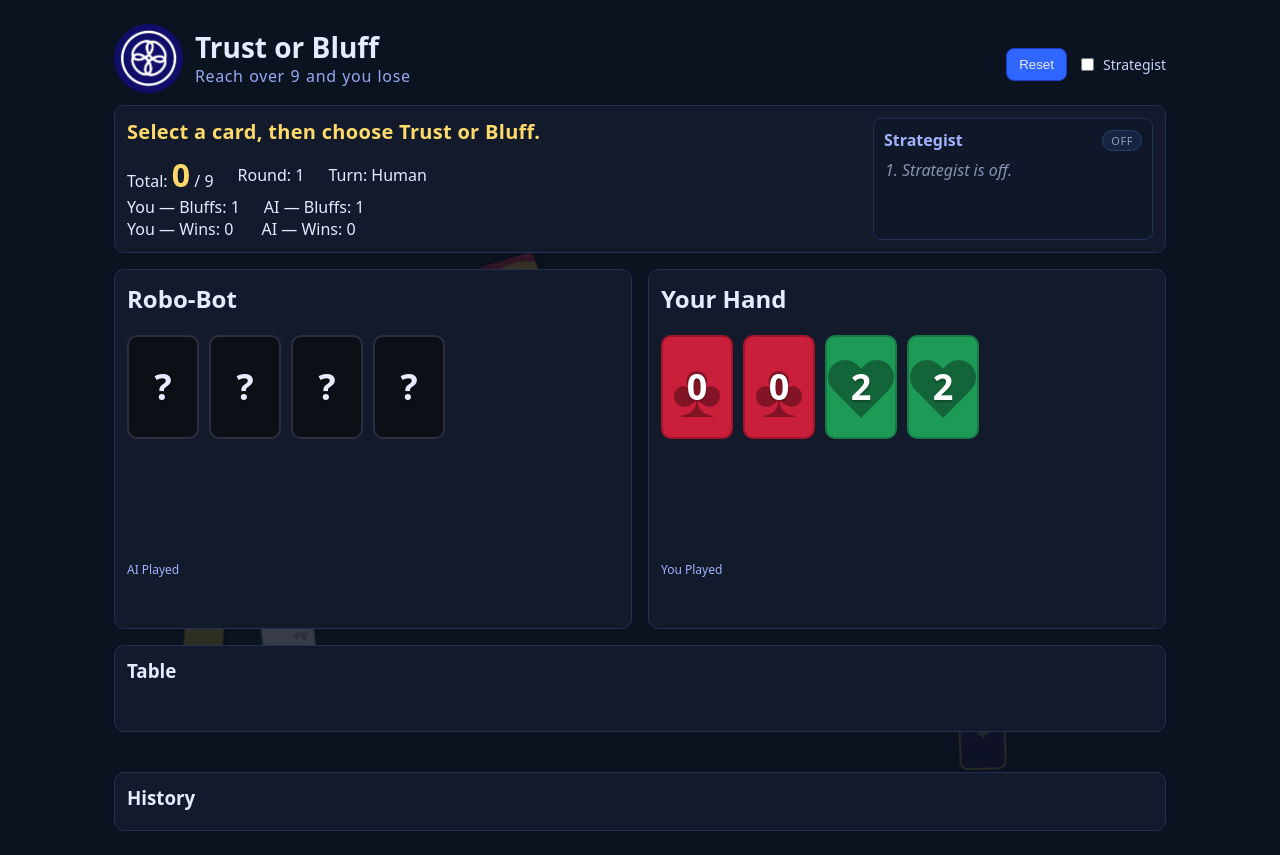
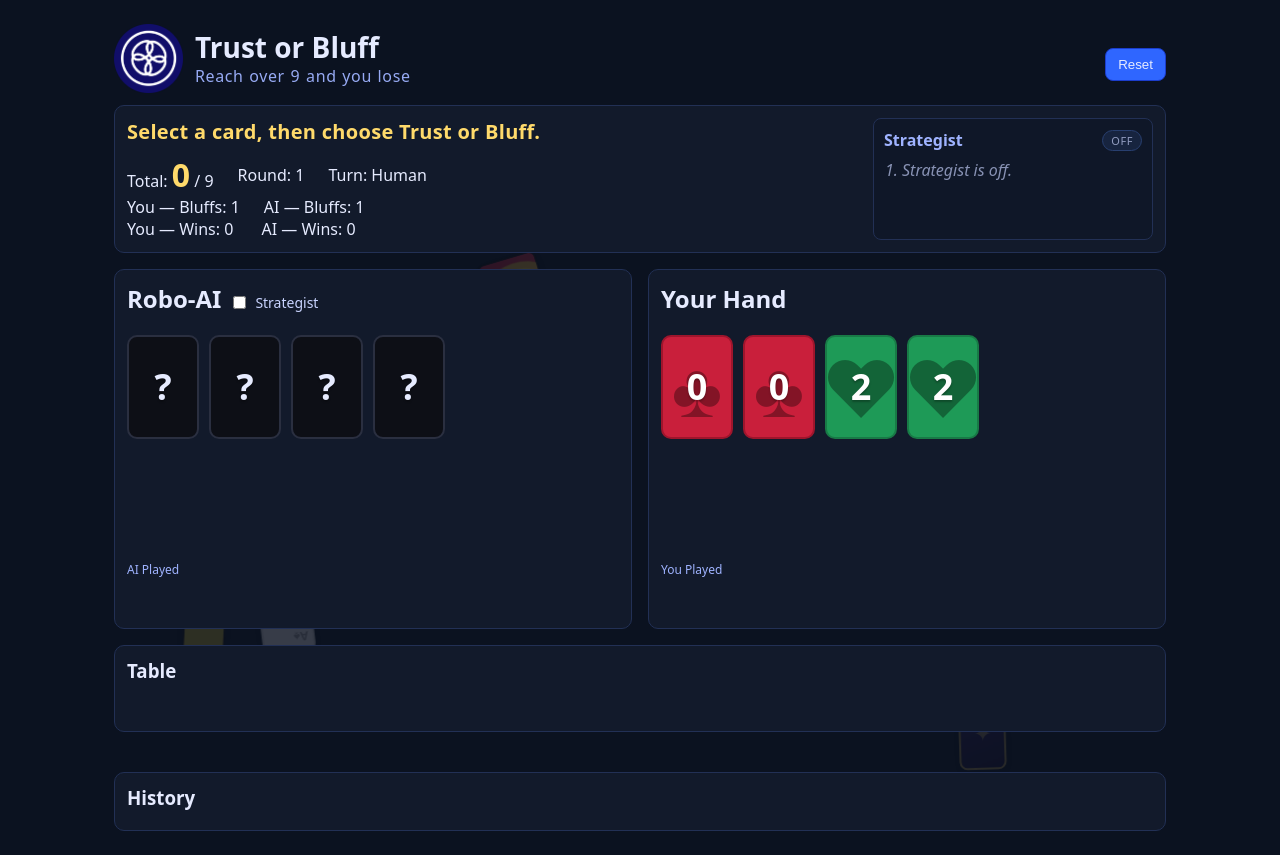
Before and after one commit to SushiS1ay3r/bluff-or-trust, a plain HTML site: page web/index.html in a window 1280 px wide. Drawn offline with Linux system fonts and the light colour scheme.

Commit message:
final implementations

```diff
--- a/web/index.html
+++ b/web/index.html
@@ -22,10 +22,6 @@
       </div>
       <div class="header-actions">
         <button id="newGame" class="btn primary">Reset</button>
-        <label class="toggle">
-          <input type="checkbox" id="strategistToggle" />
-          <span>Strategist</span>
-        </label>
       </div>
     </header>
 
@@ -60,7 +56,13 @@
 
       <section class="board">
         <div class="ai-area">
-          <h2>Robo-Bot</h2>
+          <div class="ai-head">
+            <h2>Robo-AI</h2>
+            <label class="toggle">
+              <input type="checkbox" id="strategistToggle" aria-controls="strategistPanel" />
+              <span>Strategist</span>
+            </label>
+          </div>
           <div id="aiHand" class="hand" title="AI hand (hidden)"></div>
           <div id="aiPlay" class="play"></div>
           <div class="pileWrap">
--- a/web/styles.css
+++ b/web/styles.css
@@ -26,6 +26,9 @@ header h1{margin:0 0 4px;font-size:28px}
 .sp-feed li{color:#c9d4ff;margin-bottom:4px}
 .sp-feed li.muted{opacity:.65;font-style:italic}
 .status .row{display:flex;gap:24px;align-items:center;flex-wrap:wrap}
+/* Align the top status row (Total / Round / Turn) by baseline and nudge non-total items */
+.status-main .row:first-of-type{ align-items: baseline; }
+.status-main .row:first-of-type > div:not(:first-child){ transform: translateY(2px); }
 .status .big-total{font-size:32px;font-weight:800;color:#ffda6b}
 .app.heat .status{background:#162246;border-color:#2c4280;box-shadow:0 0 0 2px rgba(47,102,255,.12) inset}
 .app.heat .status .big-total{color:#ffd24a;animation:pulse 1.2s ease-in-out infinite}
@@ -194,3 +197,6 @@ h2{margin-top:0}
 @media (prefers-reduced-motion: reduce){
   .card-rain{ display:none; }
 }
+.ai-head{display:flex;align-items:center;gap:8px}
+/* Nudge the Strategist toggle slightly upward */
+.ai-head .toggle{transform:translateY(-6px)}
```
